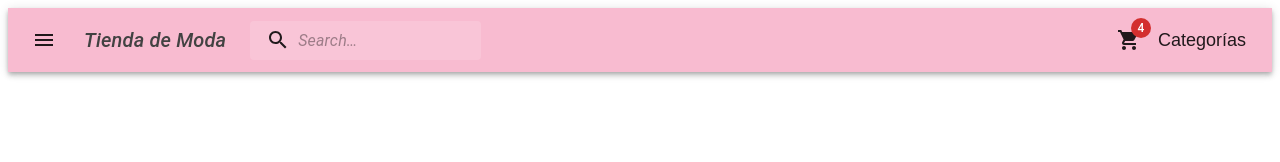
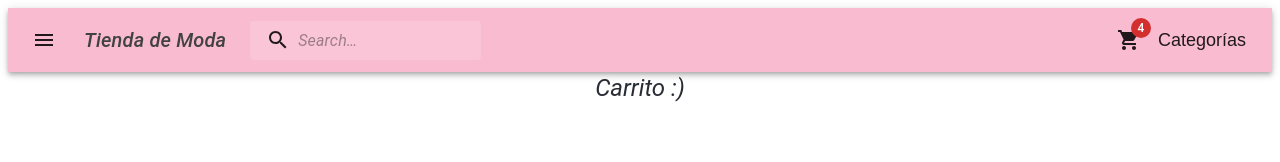
Before and after one commit to Cecilia-Alvarez/carrito, a React (Create React App) app: page /cart in a window 1280 px wide. Shown: the top 162 px of the page. Built offline with nearby package versions, Linux system fonts and the light colour scheme.

Commit message:
CartContext

```diff
--- a/src/App.js
+++ b/src/App.js
@@ -1,9 +1,11 @@
 import NavBar from "./Components/NavBar";
+import Cart from "./Components/Cart";
 import ItemListContainer from "./Components/ItemListContainer";
 import ItemDetailContainer from "./Components/ItemDetailContainer";
 import { Routes, Route } from "react-router-dom";
 import { createTheme } from '@mui/material/styles';
 import { ThemeProvider } from '@mui/material';
+import { CartProvider } from './Contexts/CartContext';
 import { pink } from '@mui/material/colors';
 import { grey } from '@mui/material/colors';
 import './App.css';
@@ -25,12 +27,15 @@ function App() {
     // <CartContextProvider>
     <ThemeProvider theme={theme}>
         <div className="App">
+          <CartProvider>
             <NavBar/>
             <Routes>
               <Route path="/" element={<ItemListContainer />} />
               <Route path="item/:id" element={<ItemDetailContainer />} />
               <Route path="category/:id" element={<ItemListContainer />} />
+              <Route path="cart/" element={<Cart />} />
             </Routes>
+          </CartProvider>
         </div>
     </ThemeProvider>
   );
--- a/src/Components/Cart.jsx
+++ b/src/Components/Cart.jsx
@@ -0,0 +1,10 @@
+import Typography from '@mui/material/Typography';
+
+export default function Cart() {
+
+  return (
+    <Typography gutterBottom variant="h5" component="div">
+        Carrito :)
+    </Typography>
+  );
+}
--- a/src/Components/ItemCount.jsx
+++ b/src/Components/ItemCount.jsx
@@ -21,7 +21,7 @@ const ItemCount = ({stock, initial}) => {
     };
 
     const onAdd = () => {
-        const message = `Agregaste ${count} producto`;
+        const message = `Agregaste ${count} productos`;
         (count === 1) ? alert(message) : alert(`${message}s`)
     };
 
--- a/src/Contexts/CartContext.jsx
+++ b/src/Contexts/CartContext.jsx
@@ -1,44 +1,77 @@
-// import * as React from 'react';
-// import { createContext, useContext, useState } from 'react';
-// import { ItemCart } from '../Components/ItemCart'
+import { createContext, useContext, useState } from 'react';
 
-// const CartContext = createContext();
+const cartContext = createContext();
 
-// export const useCartContext = () => useContext(CartContext);
+export const useCart = () => useContext(cartContext);
 
-// export const CartContextProvider = ({ children }) => {
-//   const [cart, setCart] = useState([]);
+export const CartProvider = ({ children }) => {
 
-//   const addItemToCart = () => (item) => {
+    const [cart, setCart] = useState([]);
 
-//     if (isInCart(item)) {
-//         const newCart = cart.map(cartItem => cartItem.id === item.id ? { ...cartItem, quantity: cartItem.quantity + 1 } : cartItem)
-//         setCart(newCart);
-//         console.log(newCart)
-//     } else {
-//         const newCart = [...cart, item];
-//         setCart(newCart);
-//     }
-//   }
+    const isInCart = (idItem) => {
+        const producto = cart.find(item => item.id === idItem);
 
-//   const isInCart = (item) => {
-//     return cart.some((cartItem) => cartItem.id === item.id);
-//     console.log(cartItem)
-//   };
+        if(producto != null)
+            return true;
+        else
+            return false;
+    };
 
-//   const clearCart = () => {
-//     setCart([]);
-// }
+    const addItemToCart = ({item, quantity}) => {
 
-// const extractItem = (Id) => {
-//     const deleteProduct = cart.filter ((productInCart) => productInCart.item.Id !== Id);
-//     setCart ([...deleteProduct]);
-// };
+        if (isInCart(item.id))
+        {
+            const newCart = cart.map(cartItem => cartItem.id === item.id ? { ...cartItem, cantidad: cartItem.cantidad + quantity } : cartItem);
+            setCart(newCart);
 
-//   return (
-//     <CartContext.Provider
-//       value={{ cart, setCart, isInCart, extractItem, clearCart, addItemToCart }}
-//     >
-//     </CartContext.Provider>
-//   );
-// };
+            console.log(`NewCart`, newCart)
+        }
+        else
+        {
+            item.cantidad = quantity;
+            const newCart = [...cart, item];
+            setCart(newCart);
+        }
+
+    };
+
+    const removeItemFromCart = (idItem) => {
+
+        if (isInCart(idItem))
+        {
+            const newCart = cart.filter(cartItem => cartItem.id !== idItem);
+            setCart(newCart);
+        }
+    };
+
+    const clearCart = () => {
+
+        setCart([]);
+    };
+
+    const countItemsCart = () => {
+
+        const count = 0;
+
+        cart.reduce((count, prod) => count + prod.cantidad, 0);
+
+        return count;
+    };
+
+    const totalPriceCart = () => {
+
+        const precioTotal = 0;
+
+        precioTotal = cart.reduce((precioTotal, prod) => precioTotal + prod.cantidad * prod.precio, 0);
+
+        return precioTotal;
+    };
+
+    return (
+        <cartContext.Provider
+            value={{ cart, setCart, isInCart, addItemToCart, removeItemFromCart, clearCart, countItemsCart, totalPriceCart }}
+        >
+            {children}
+        </cartContext.Provider>
+    );
+};
```
Lines whose indentation alone changed are shown as unchanged.
